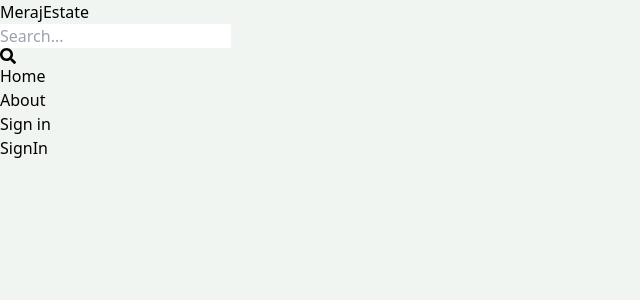
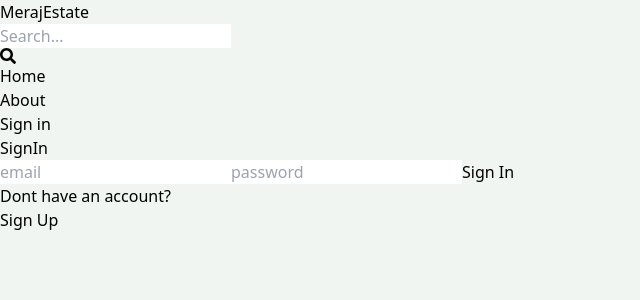
Before and after one commit to Merajshub/Proplex, a React (Vite) app in the folder client/: page /signin in a window 1280 px wide. Shown: the top 300 px of the page, without its empty margins (0-640 px from the left). Built offline with nearby package versions, Linux system fonts and the light colour scheme.

Commit message:
complete sign in page functionality

```diff
--- a/client/src/pages/Signin.jsx
+++ b/client/src/pages/Signin.jsx
@@ -1,5 +1,72 @@
-export const Signin = ()=>{
-    return <div>
-        SignIn
+import { useState } from "react"
+import {Link, Navigate, useNavigate} from "react-router-dom"
+
+
+export const Signin = () => {
+    const [formData,setformData] = useState({});
+    const [error,setError] = useState(null);
+    const [loading,setLoading] = useState(false);
+    const navigate = useNavigate();
+
+    const handleChange= (e)=>{
+        setformData({
+            ...formData,
+        [e.target.id]: e.target.value
+
+        })
+
+    }
+    console.log(formData);
+
+    const handleSubmit =async (e)=>{
+        e.preventDefault();
+        try {
+            setLoading(true);
+            const res = await fetch('/api/auth/signin',
+            {
+                method: 'POST',
+                headers:{
+                    'Content-Type': 'application/json',
+                },
+                body: JSON.stringify(formData),
+            });
+            const data  = await res.json();
+            console.log(data);
+            if(data.success === false){
+                setLoading(false);
+                setError(data.message);
+                return ;
+            }
+            setLoading(false);
+            setError(null)
+            navigate('/')
+
+        } catch (error) {
+            setLoading(false)
+            setError(error.message);
+
+        }
+
+    };
+
+
+    return <div className="p-3 max-w-lg mx-auto">
+        <h1 className="text-3xl text-center font-semibold my-7">SignIn</h1>
+        <form className="flex flex-col gap-4 " onSubmit={handleSubmit}>
+
+            <input type="email" placeholder="email" className="border p-3 rounded-lg" id="email" onChange={handleChange}/>
+            <input type="password" placeholder="password" className="border p-3 rounded-lg" id="password" onChange={handleChange}/>
+            <button  disabled={loading} className="bg-slate-700 text-white p-3 rounded-lg uppercase hover:opacity-95 disabled:opacity-80">
+                {loading ? 'Loading...':'Sign In'}
+                </button>
+        </form>
+        <div className="flex gap-2 mt-5">
+            <p>Dont have an account?</p>
+            <Link to ={"/signup"}>
+                <span className="text-blue-700">Sign Up</span>
+            </Link>
+            </div>
+            {error && <p className="text-red-500 mt-5">{error}</p>}
+
         </div>
 }
```
Also changed, not shown: client/src/App.jsx (line endings or trailing spaces).
